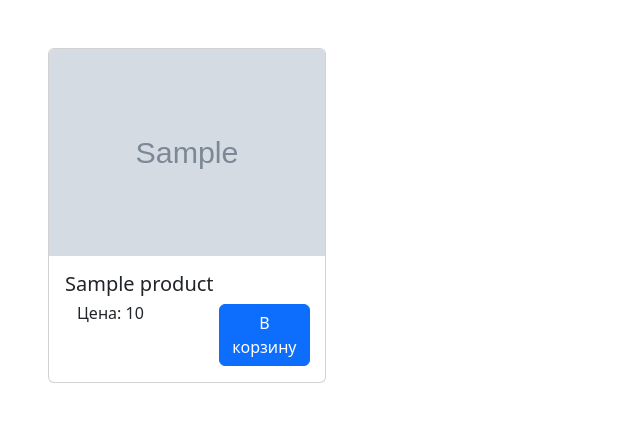
After one commit to simakov8/ISP_Lab3, a Django app: page /catalog/1/1/ in a window 1280 px wide. The commit adds this page. Shown: the top 422 px of the page, without its empty margins (0-640 px from the left). Run offline with Django 4.2, Linux system fonts and the light colour scheme; tables that the repository leaves empty hold one stand-in row (values such as "Sample post"); grey boxes marked "Sample" are stand-in pictures; some libraries are stand-ins or nearby versions.

Commit message:
adding catalog view page

```diff
--- a/CulturalCherry/CCShop/models.py
+++ b/CulturalCherry/CCShop/models.py
@@ -4,7 +4,7 @@ from django.contrib.auth.models import User
 
 class Product(models.Model):
     product_name = models.CharField(max_length=50, verbose_name='Название')
-    foto = models.ImageField(upload_to='images/', verbose_name='Фото', null=True, blank=True)
+    foto = models.ImageField(upload_to='images', verbose_name='Фото', null=True, blank=True)
     price = models.IntegerField(verbose_name='Цена')
     sex = models.ForeignKey('Sex', on_delete=models.SET_NULL, null=True, blank=True)
     category = models.ForeignKey('Category', on_delete=models.SET_NULL, null=True, blank=True)
--- /dev/null
+++ b/CulturalCherry/CCShop/templates/CCShop/catalog.html
@@ -0,0 +1,26 @@
+{% extends 'base.html' %}
+
+{% block content %}
+<div class="row row-cols-1 row-cols-md-4 g-4">
+    {% for product in products %}
+    <div class="col">
+        <div class="card h-100">
+            <img src="{{ product.foto.url }}" class="card-img-top" alt="...">
+            <div class="card-body">
+                <h5 class="card-title">{{ product.product_name }}</h5>
+                <div class="container">
+                    <div class="row justify-content-between">
+                        <div class="col-5" align="start">
+                            <h6>Цена: {{ product.price }}</h6>
+                        </div>
+                        <div class="col-5" align="center">
+                            <a href="#" class="btn btn-primary">В корзину</a>
+                        </div>
+                    </div>
+                </div>
+            </div>
+        </div>
+    </div>
+    {% endfor %}
+</div>
+{% endblock %}
--- a/CulturalCherry/CCShop/urls.py
+++ b/CulturalCherry/CCShop/urls.py
@@ -3,5 +3,5 @@ from .views import *
 
 urlpatterns = [
     path('', HomeView.as_view(), name='home'),
-    path('second/', second),
+    path('catalog/<int:gender>/<int:category>/', CatalogView.as_view(), name='catalog'),
 ]
--- a/CulturalCherry/CCShop/views.py
+++ b/CulturalCherry/CCShop/views.py
@@ -1,4 +1,3 @@
-from django.shortcuts import render
 from django.http import HttpResponse
 from django.views.generic import ListView, DetailView
 from .models import *
@@ -9,20 +8,8 @@ class HomeView(HeaderView, ListView):
     model = Product
     template_name = 'CCShop/index.html'
 
-    def get_context_data(self, **kwargs):
-        context = super().get_context_data(**kwargs)
-        genders = Sex.objects.all()
-        categories = Category.objects.all()
-        context.update({
-            'genders': genders,
-            'categories': categories,
-        })
-        return context
 
-
-def index(request):
-    return HttpResponse('ccshop/views/index')
-
-
-def second(request):
-    return HttpResponse('ccshop/views/second')
+class CatalogView(HeaderView, ListView):
+    model = Product
+    template_name = 'CCShop/catalog.html'
+    context_object_name = 'products'
--- a/CulturalCherry/CulturalCherry/settings.py
+++ b/CulturalCherry/CulturalCherry/settings.py
@@ -122,6 +122,9 @@ USE_TZ = True
 
 STATIC_URL = 'static/'
 
+MEDIA_ROOT = os.path.join(BASE_DIR, 'images')
+MEDIA_URL = '/images/'
+
 # Default primary key field type
 # https://docs.djangoproject.com/en/4.0/ref/settings/#default-auto-field
 
--- a/CulturalCherry/CulturalCherry/urls.py
+++ b/CulturalCherry/CulturalCherry/urls.py
@@ -1,18 +1,5 @@
-"""CulturalCherry URL Configuration
-
-The `urlpatterns` list routes URLs to views. For more information please see:
-    https://docs.djangoproject.com/en/4.0/topics/http/urls/
-Examples:
-Function views
-    1. Add an import:  from my_app import views
-    2. Add a URL to urlpatterns:  path('', views.home, name='home')
-Class-based views
-    1. Add an import:  from other_app.views import Home
-    2. Add a URL to urlpatterns:  path('', Home.as_view(), name='home')
-Including another URLconf
-    1. Import the include() function: from django.urls import include, path
-    2. Add a URL to urlpatterns:  path('blog/', include('blog.urls'))
-"""
+from django.conf import settings
+from django.conf.urls.static import static
 from django.contrib import admin
 from django.urls import path, include
 
@@ -20,3 +7,7 @@ urlpatterns = [
     path('', include('CCShop.urls')),
     path('admin/', admin.site.urls),
 ]
+
+if settings.DEBUG:
+    urlpatterns += static(settings.MEDIA_URL, document_root=settings.MEDIA_ROOT)
+    urlpatterns += static(settings.STATIC_URL, document_root=settings.STATIC_ROOT)
--- a/CulturalCherry/templates/base.html
+++ b/CulturalCherry/templates/base.html
@@ -18,8 +18,10 @@
     {% block sidebar %}{% endblock %}
     </div>
 
-    <div id="content">
-    {% block content %}{% endblock %}
+    <div class="m-5">
+      <div id="content">
+        {% block content %}{% endblock %}
+      </div>
     </div>
 
     <footer>
```
Also changed, not shown: CulturalCherry/CCShop/migrations/0003_alter_product_foto.py (added), CulturalCherry/images/images/1.jpg (added), CulturalCherry/images/images/3.png (added), CulturalCherry/images/images/4.jpg (added), CulturalCherry/images/images/5.jpg (added), CulturalCherry/images/images/6.jpg (added).
